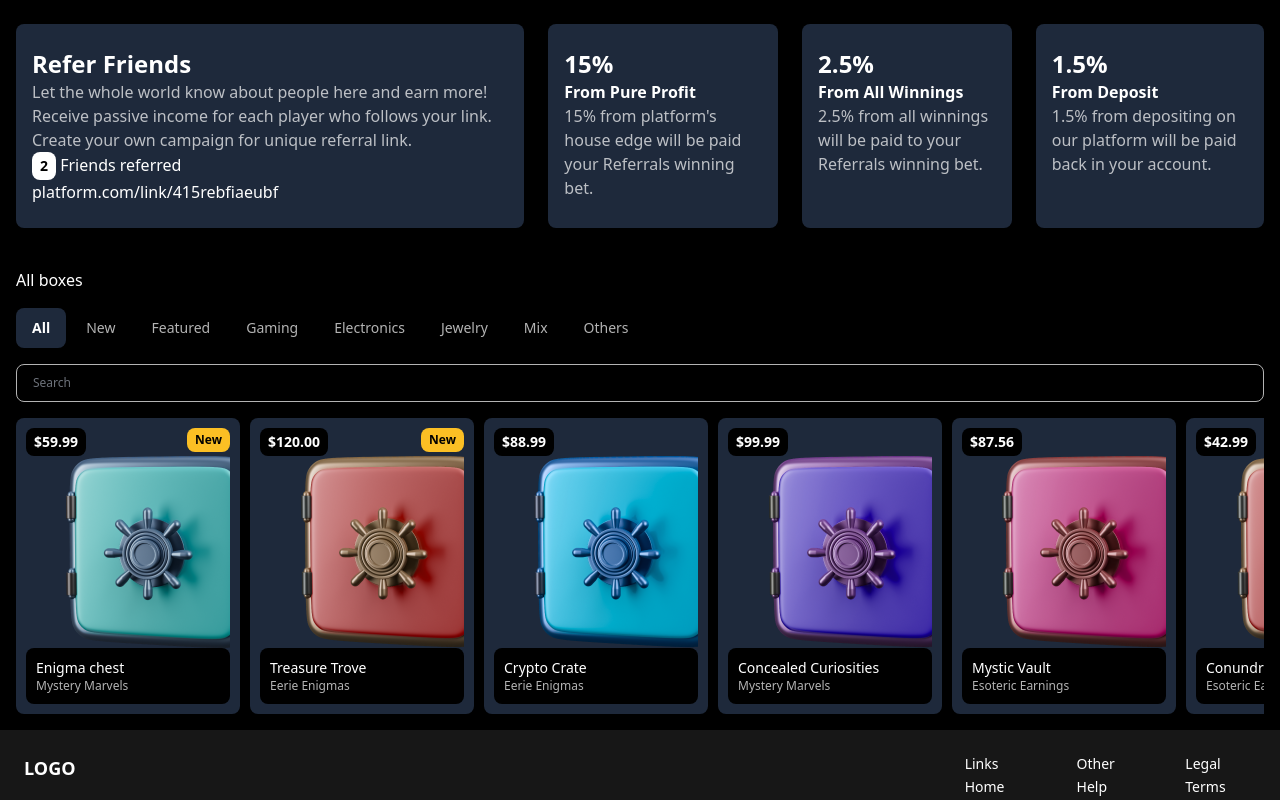
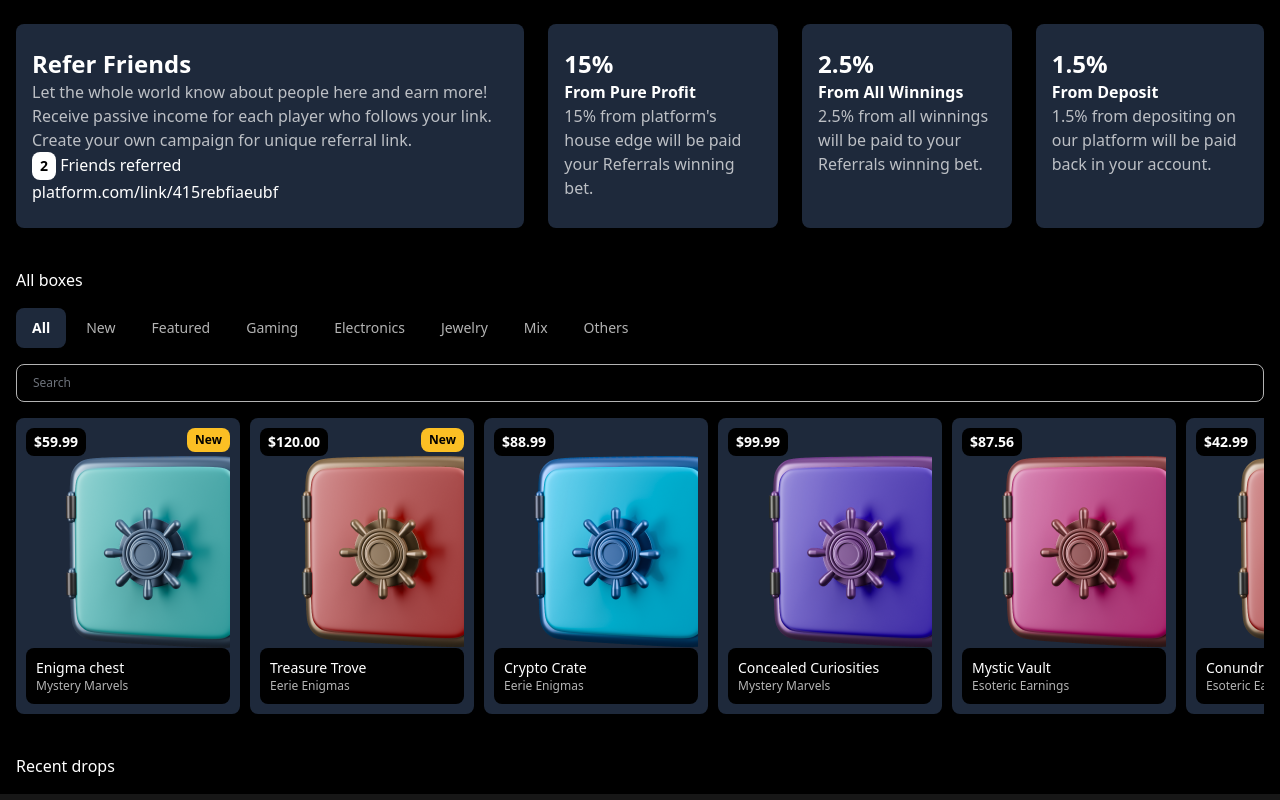
Before and after one commit to juandelacruz23/infinitro-assessment, a React (Vite) app: page / in a window 1280 px wide. Shown: the top 800 px of the page. Built offline with nearby package versions, Linux system fonts and the light colour scheme.

Commit message:
Add recent drops section

```diff
--- a/src/Landing/LandingPage.tsx
+++ b/src/Landing/LandingPage.tsx
@@ -1,6 +1,7 @@
 import BoxSearch from "./BoxSearch";
 import Footer from "./Footer/Footer";
 import Header from "./Header";
+import RecentBoxes from "./RecentBoxes";
 
 const LandingPage = () => {
   return (
@@ -8,6 +9,7 @@ const LandingPage = () => {
       <main className="flex flex-col gap-10 p-4 pt-6 ">
         <Header />
         <BoxSearch />
+        <RecentBoxes />
       </main>
       <Footer />
     </>
--- /dev/null
+++ b/src/Landing/RecentBoxes.tsx
@@ -0,0 +1,9 @@
+const RecentBoxes = () => {
+  return (
+    <section>
+      <h3>Recent drops</h3>
+    </section>
+  );
+};
+
+export default RecentBoxes;
```
